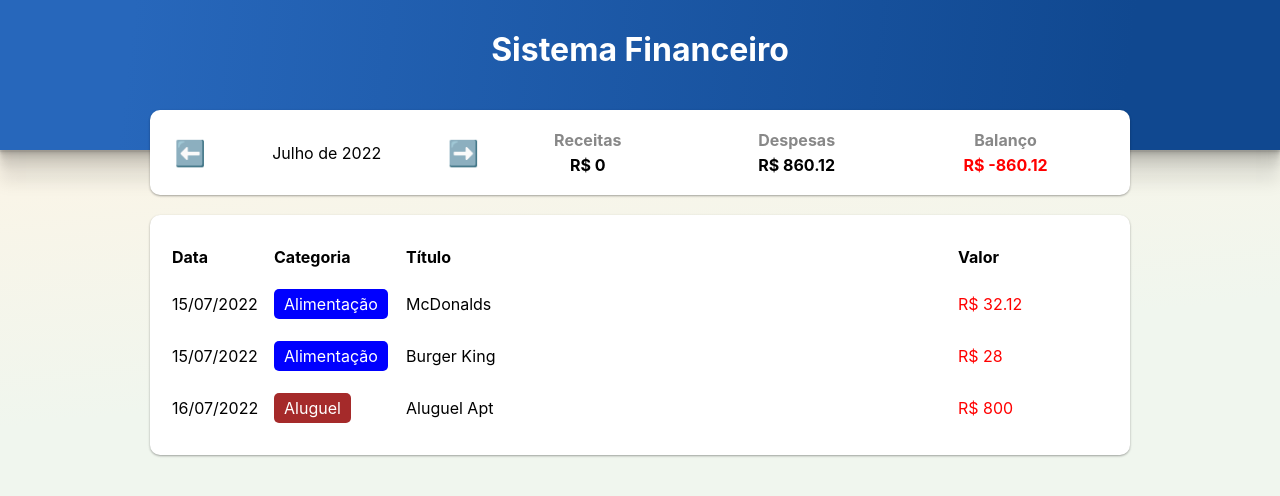
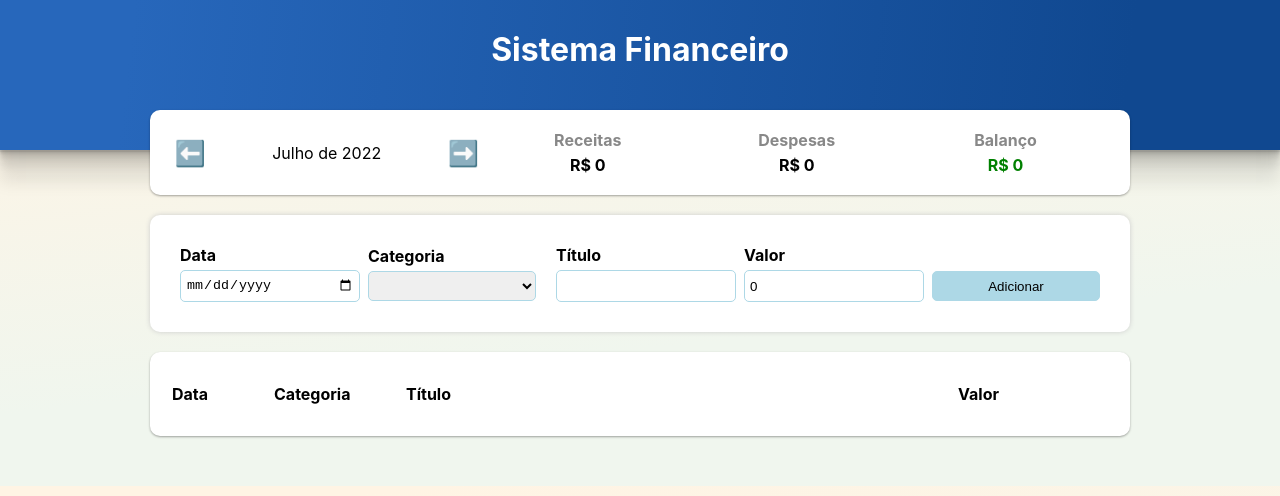
Before and after one commit to GSalustrianoSouza/Gestor-Financeiro, a React (Create React App) app: page / in a window 1280 px wide. Shown: the top 496 px of the page. Built offline with nearby package versions, Linux system fonts and the light colour scheme.

Commit message:
Alpha 0.1

```diff
--- a/src/App.tsx
+++ b/src/App.tsx
@@ -7,6 +7,7 @@
 import { getCurrentMonth, filterListByMonth } from './helpers/dateFilter';
 import { TableArea } from './components/TableArea';
 import { InfoArea } from './components/InfoArea';
+import { InputArea } from './components/InputArea';
 
 
 const App = () => {
@@ -40,6 +41,12 @@
     setCurrentMonth(newMonth);
   }
 
+  const handleAddItem = (item: Item) => {
+    let newList = [...list];
+    newList.push(item);
+    setList(newList);
+  }
+
 
   return (
     <C.Container>
@@ -55,7 +62,7 @@
           expense={expense}
         />
 
-        {/* Área de Inserção */}
+        <InputArea onAdd={handleAddItem} />
 
         <TableArea list={filteredList}/>
 
--- /dev/null
+++ b/src/components/InputArea/index.tsx
@@ -0,0 +1,87 @@
+import { useState } from 'react';
+import * as C from './styles';
+import { Item } from '../../types/Item';
+
+import { categories } from '../../data/categories';
+import { newDateAdjusted } from '../../helpers/dateFilter';
+
+type Props = {
+  onAdd: (item: Item) => void;
+};
+
+export const InputArea = ({ onAdd }: Props) => {
+  const [dateField, setDateField] = useState('');
+  const [categoryField, setCategoryField] = useState('');
+  const [titleField, setTitleField] = useState('');
+  const [valueField, setValueField] = useState(0);
+
+  let categoryKeys: string[] = Object.keys(categories);
+
+  const handleAddEvent = () => {
+    let errors: string[] = [];
+
+    if(isNaN(new Date(dateField).getTime())) {
+      errors.push('Data inválida!');
+    }
+    if(!categoryKeys.includes(categoryField)) {
+      errors.push('Categoria inválida!');
+    }
+    if(titleField === '') {
+      errors.push('Título vazio!');
+    }
+    if(valueField <= 0) {
+      errors.push('Valor inválido!');
+    }
+
+    if(errors.length > 0) {
+      alert(errors.join("\n"));
+    } else {
+      onAdd({
+        date: newDateAdjusted(dateField),
+        category: categoryField,
+        title: titleField,
+        value: valueField
+      });
+      clearFields();
+    }
+  }
+
+  const clearFields = () => {
+    setDateField('');
+    setCategoryField('');
+    setTitleField('');
+    setValueField(0);
+  }
+
+  return (
+      <C.Container>
+        <C.InputLabel>
+          <C.InputTitle>Data</C.InputTitle>
+          <C.Input type="date" value={dateField} onChange={e => setDateField(e.target.value)} />
+        </C.InputLabel>
+        <C.InputLabel>
+          <C.InputTitle>Categoria</C.InputTitle>
+          <C.Select value={categoryField} onChange={e => setCategoryField(e.target.value)}>
+            <>
+              <option></option>
+              {categoryKeys.map((key, index) => (
+                <option key={index} value={key}>{categories[key].title}</option>
+              ))}
+            </>
+          </C.Select>
+        </C.InputLabel>
+        <C.InputLabel>
+          <C.InputTitle>Título</C.InputTitle>
+          <C.Input type="text" value={titleField} onChange={e => setTitleField(e.target.value)} />
+        </C.InputLabel>
+        <C.InputLabel>
+          <C.InputTitle>Valor</C.InputTitle>
+          <C.Input type="number" value={valueField} onChange={e => setValueField(parseFloat(e.target.value))} />
+        </C.InputLabel>
+        <C.InputLabel>
+          <C.InputTitle>&nbsp;</C.InputTitle>
+          <C.Button onClick={handleAddEvent}>Adicionar</C.Button>
+        </C.InputLabel>
+      </C.Container>
+  );
+}
--- /dev/null
+++ b/src/components/InputArea/styles.ts
@@ -0,0 +1,48 @@
+import styled from 'styled-components';
+
+export const Container = styled.div`
+    background-color: #FFF;
+    box-shadow: 0px 0px 5px #CCC;
+    border-radius: 10px;
+    padding: 20px;
+    margin-top: 20px;
+    display: flex;
+    align-items: center;
+`;
+export const InputLabel = styled.label`
+    flex: 1;
+    margin: 10px;
+`;
+export const InputTitle = styled.div`
+    font-weight: bold;
+    margin-bottom: 5px;
+`;
+export const Input = styled.input`
+    width: 100%;
+    height: 30px;
+    padding: 0 5px;
+    border: 1px solid lightblue;
+    border-radius: 5px;
+`;
+export const Select = styled.select`
+    width: 100%;
+    height: 30px;
+    padding: 0 5px;
+    border: 1px solid lightblue;
+    border-radius: 5px;
+`;
+export const Button = styled.button`
+    width: 100%;
+    height: 30px;
+    padding: 0 5px;
+    border: 1px solid lightblue;
+    border-radius: 5px;
+    background-color: lightblue;
+    color: black;
+    cursor: pointer;
+
+    &:hover {
+        background-color: blue;
+        color: white;
+    }
+`;
--- a/src/data/items.ts
+++ b/src/data/items.ts
@@ -1,8 +1,5 @@
 import { Item } from '../types/Item';
 
 export const items: Item[] = [
-    { date: new Date(2022, 6, 15), category: 'food', title: 'McDonalds', value: 32.12 },
-    { date: new Date(2022, 6, 15), category: 'food', title: 'Burger King', value: 28 },
-    { date: new Date(2022, 6, 16), category: 'rent', title: 'Aluguel Apt', value: 800 },
-    { date: new Date(2022, 5, 18), category: 'salary', title: 'Salário Acme', value: 4500 },
+
 ];
--- a/src/helpers/dateFilter.ts
+++ b/src/helpers/dateFilter.ts
@@ -43,3 +43,8 @@
 
     return `${months[parseInt(month) - 1]} de ${year}`;
 }
+
+export const newDateAdjusted = (dateField: string) => {
+    let [year, month, day] = dateField.split('-')
+    return new Date(parseInt(year), parseInt(month) - 1, parseInt(day))
+  }
```
